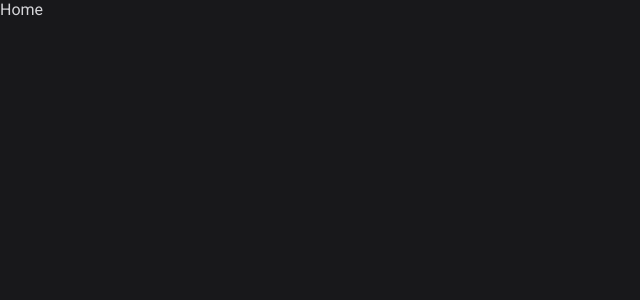
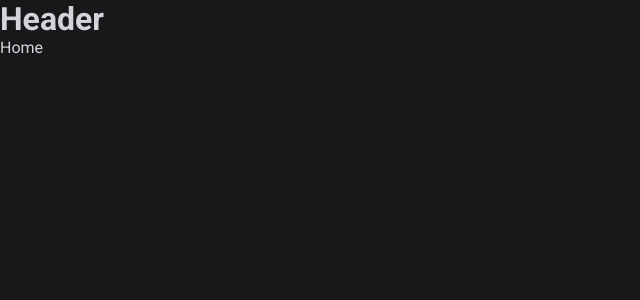
Before and after one commit to GabrielS0ares/timer-pomodoro, a React (Vite) app: page / in a window 1280 px wide. Shown: the top 300 px of the page, without its empty margins (0-640 px from the left). Built offline with nearby package versions, Linux system fonts and the light colour scheme.

Commit message:
Feat: defini os layouts para a aplicacao

```diff
--- a/src/Router.tsx
+++ b/src/Router.tsx
@@ -1,12 +1,15 @@
 import { Routes, Route } from 'react-router-dom'
 import Home from './pages/Home'
 import History from './pages/History'
+import { DefaultLayout } from './layouts/DefaultLayout'
 
 export function Router() {
   return (
     <Routes>
-      <Route path="/" element={<Home />} />
-      <Route path="/history" element={<History />} />
+      <Route path="/" element={<DefaultLayout />}>
+        <Route path="/" element={<Home />} />
+        <Route path="/history" element={<History />} />
+      </Route>
     </Routes>
   )
 }
--- /dev/null
+++ b/src/components/Header.tsx
@@ -0,0 +1,3 @@
+export function Header() {
+  return <h1>Header</h1>
+}
--- /dev/null
+++ b/src/layouts/DefaultLayout.tsx
@@ -0,0 +1,11 @@
+import { Outlet } from 'react-router-dom'
+import { Header } from '../components/Header'
+
+export function DefaultLayout() {
+  return (
+    <div>
+      <Header />
+      <Outlet />
+    </div>
+  )
+}
```
